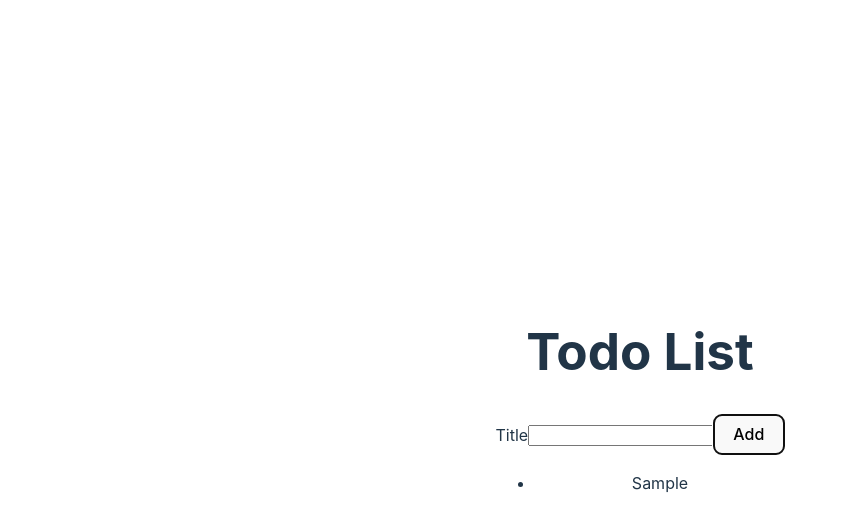
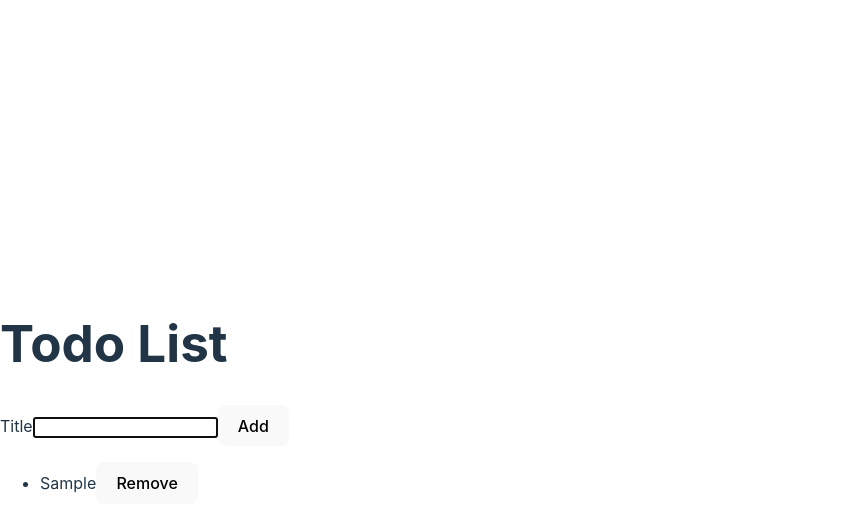
Before and after one commit to Toryalai/react-todo, a React (Vite) app: page / in a window 1280 px wide. Both pictures are taken after typing "Sample" into the empty fields and a click on the button "Add". Shown: the top 532 px of the page, without its empty margins (0-848 px from the left). Built offline with nearby package versions, Linux system fonts and the light colour scheme.

Commit message:
Lesson_1_6

```diff
--- a/src/AddTodoForm.jsx
+++ b/src/AddTodoForm.jsx
@@ -1,4 +1,5 @@
 import React, { useState } from 'react';
+import InputWithLabel from './InputWithLabel';
 
 function AddTodoForm({ onAddTodo }) {
   const [todoTitle, setTodoTitle] = useState('');
@@ -20,14 +21,13 @@ function AddTodoForm({ onAddTodo }) {
 
   return (
     <form onSubmit={handleAddTodo}>
-      <label htmlFor="todoTitle">Title</label>
-      <input
-        type="text"
+      <InputWithLabel
         id="todoTitle"
-        name="title"
         value={todoTitle}
         onChange={handleTitleChange}
-      />
+      >
+        Title
+      </InputWithLabel>
       <button type="submit">Add</button>
     </form>
   );
--- a/src/App.jsx
+++ b/src/App.jsx
@@ -1,36 +1,25 @@
-import React, { useState, useEffect } from 'react';
-import reactLogo from './assets/react.svg';
-import viteLogo from '/vite.svg';
-import './App.css';
+import React, { useState } from 'react';
+import AddTodoForm from './AddTodoForm';
 import TodoList from './TodoList';
-import AddTodoForm from './AddTodoForm';
-
-function useSemiPersistentState() {
-  const [todoList, setTodoList] = useState(() => {
-    const savedTodoList = localStorage.getItem('savedTodoList');
-    return savedTodoList ? JSON.parse(savedTodoList) : [];
-  });
-
-  useEffect(() => {
-    localStorage.setItem('savedTodoList', JSON.stringify(todoList));
-  }, [todoList]);
-
-  return [todoList, setTodoList];
-}
 
 function App() {
-  const [todoList, setTodoList] = useSemiPersistentState();
+  const [todos, setTodos] = useState([]);
 
-  const addTodo = (newTodo) => {
-    setTodoList([...todoList, newTodo]);
+  const handleAddTodo = (newTodo) => {
+    setTodos([...todos, newTodo]);
+  };
+
+  const removeTodo = (id) => {
+    const updatedTodos = todos.filter(todo => todo.id !== id);
+    setTodos(updatedTodos);
   };
 
   return (
-    <>
+    <div>
       <h1>Todo List</h1>
-      <AddTodoForm onAddTodo={addTodo} />
-      <TodoList todoList={todoList} />
-    </>
+      <AddTodoForm onAddTodo={handleAddTodo} />
+      <TodoList todos={todos} onRemoveTodo={removeTodo} />
+    </div>
   );
 }
 
--- /dev/null
+++ b/src/InputWithLabel.jsx
@@ -0,0 +1,24 @@
+import React, { useRef, useEffect } from 'react';
+
+function InputWithLabel({ id, value, onChange, children }) {
+  const inputRef = useRef(null);
+
+  useEffect(() => {
+    inputRef.current.focus();
+  });
+
+  return (
+    <>
+      <label htmlFor={id}>{children}</label>
+      <input
+        type="text"
+        id={id}
+        value={value}
+        onChange={onChange}
+        ref={inputRef}
+      />
+    </>
+  );
+}
+
+export default InputWithLabel;
--- a/src/TodoList.jsx
+++ b/src/TodoList.jsx
@@ -1,11 +1,15 @@
 import React from 'react';
 import TodoListItem from './TodoListItem';
 
-function TodoList({ todoList }) {
+function TodoList({ todos, onRemoveTodo }) {
   return (
     <ul>
-      {todoList.map((todo) => (
-        <TodoListItem key={todo.id} todo={todo} />
+      {todos.map(todo => (
+        <TodoListItem
+          key={todo.id}
+          todo={todo}
+          onRemoveTodo={onRemoveTodo}
+        />
       ))}
     </ul>
   );
--- a/src/TodoListItem.jsx
+++ b/src/TodoListItem.jsx
@@ -1,7 +1,12 @@
 import React from 'react';
 
-function TodoListItem({ todo }) {
-  return <li>{todo.title}</li>;
+function TodoListItem({ todo, onRemoveTodo }) {
+  return (
+    <li>
+      {todo.title}
+      <button type="button" onClick={() => onRemoveTodo(todo.id)}>Remove</button>
+    </li>
+  );
 }
 
 export default TodoListItem;
```
